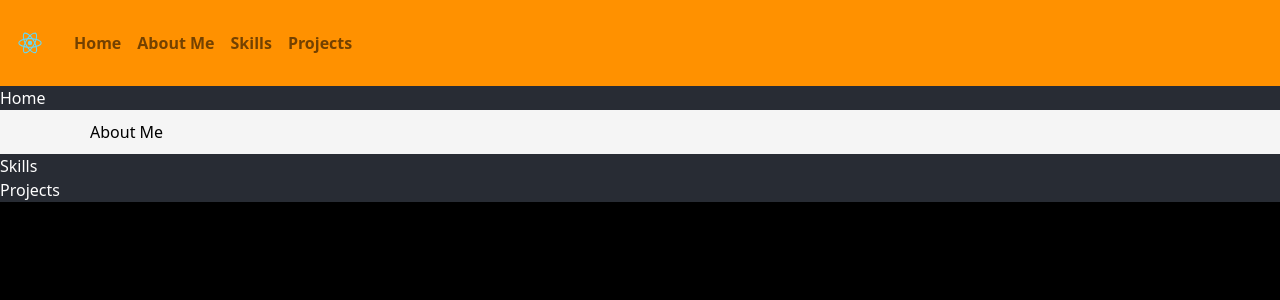
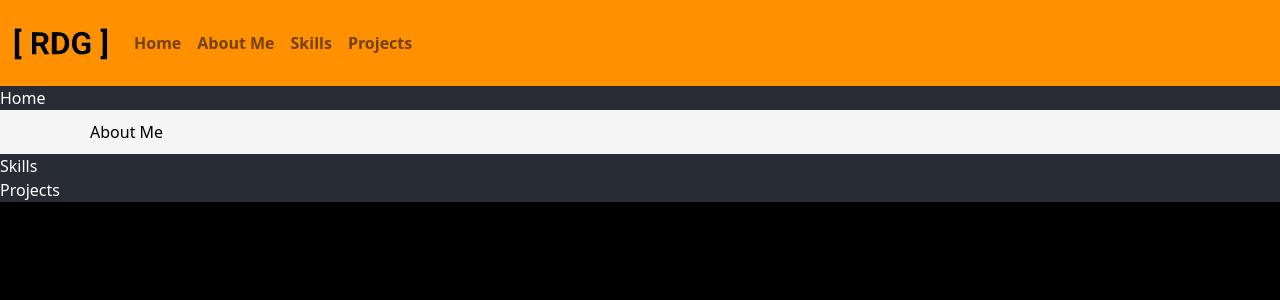
Before and after one commit to Raiza-D/my-portfolio, a React (Create React App) app: page / in a window 1280 px wide. Shown: the top 300 px of the page. Built offline with nearby package versions, Linux system fonts and the light colour scheme.

Commit message:
Remove React logo import. Import RDG logo and use it in Navbar.Brand component

```diff
--- a/src/components/Navigation.jsx
+++ b/src/components/Navigation.jsx
@@ -1,5 +1,5 @@
 import React from "react";
-import logo from "../logo.svg";
+import myLogo from "../assets/rdg-logo-transparent.png";
 import "../styles/Navigation.css";
 import { Navbar, Nav } from "react-bootstrap";
 
@@ -9,7 +9,7 @@ export default function Navigation() {
     <div className="menu">
       <Navbar>
         <Navbar.Brand>
-          <img src={logo} width="40px" height="40px" />
+          <img src={myLogo} width="100px" height="40px" />
         </Navbar.Brand>
         <Nav>
           <Nav.Link href="home">Home</Nav.Link>
```
